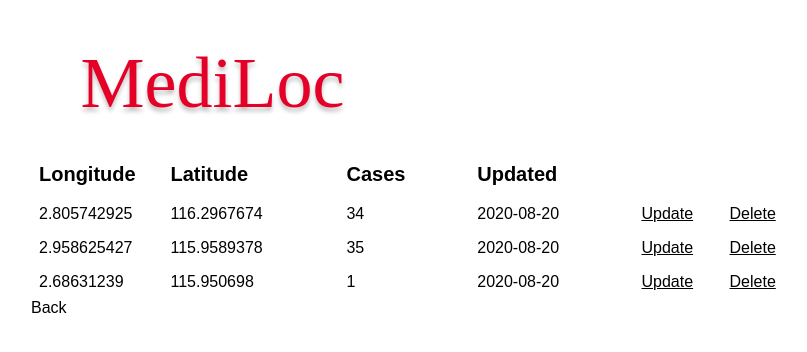
After one commit to danielhariyanto/DiseaseLocationDatabase, a Flask app: page /database in a window 1280 px wide. The commit adds this page. Shown: the top 352 px of the page, without its empty margins (209-1016 px from the left). Run offline with Flask 2, Linux system fonts and the light colour scheme; data comes from the database, SQL or seed files in the repository; some web fonts are replaced.

Commit message:
better UI

```diff
--- a/app.py
+++ b/app.py
@@ -1,7 +1,6 @@
 from flask import Flask, render_template, url_for, request, redirect
 from flask_sqlalchemy import SQLAlchemy
 from datetime import datetime
-import json
 
 app = Flask(__name__)
 app.config['SQLALCHEMY_DATABASE_URI'] = 'sqlite:///test.db'  # three forward slashes for relative path (no need to specify an exact location)
@@ -36,11 +35,15 @@ def index():
             return 'There was an issue adding your village'  # if there ever is a complication, this String will be returned
 
     else:
-        villages = Village.query.order_by(Village.date_created).all()  # looks at database contents in order of date created and returns all of them
         longitudespass = [i for i in db.session.query(Village.longitude)]
         latitudespass = [j for j in db.session.query(Village.latitude)]
-        return render_template('index.html', villages=villages, longitudespass=longitudespass, latitudespass=latitudespass)
+        populationpass = [k for k in db.session.query(Village.population)]
+        return render_template('index.html', longitudespass=longitudespass, latitudespass=latitudespass, populationpass=populationpass)
 
+@app.route('/database', methods=['GET'])
+def showdb():
+    villages = Village.query.order_by(Village.date_created).all()  # looks at database contents in order of date created and returns all of them
+    return render_template('database.html', villages=villages)
 
 @app.route('/delete/<int:id>')  # uses unique id to delete village
 def delete(id):
@@ -67,7 +70,7 @@ def update(id):
 
         try:
             db.session.commit()  # no need to add or delete, just commit the updated content
-            return redirect('/')  # after update, redirect back to homepage to see updated village
+            return redirect('/database')  # after update, redirect back to homepage to see updated village
         except:
             return 'There was an issue updating your village'  # if there ever is a complication, this String will be returned
 
--- a/static/css/main.css
+++ b/static/css/main.css
@@ -1,3 +1,5 @@
+@import url(//db.onlinewebfonts.com/c/3c5514673d764fe183b0b38aae1279c7?family=Iceland);
+
 body, html {
   margin: 0;
   font-family: sans-serif;
@@ -7,6 +9,24 @@ body, html {
   margin: 0 auto;
   width: 800px;
 }
+
+h1 {
+  width: 363px;
+  height: 55px;
+  left: 28px;
+  top: 28px;
+
+  font-family: Iceland;
+  font-style: normal;
+  font-weight: normal;
+  font-size: 72px;
+  line-height: 70px;
+  text-align: center;
+
+  color: #E50027;
+
+  text-shadow: 0px 4px 4px rgba(0, 0, 0, 0.25);
+  }
 
 table {
   table-layout: auto;
@@ -82,3 +102,33 @@ a:link, a:visited {
 a:hover, a:active {
   color: grey;
 }
+
+a.button {
+  -webkit-appearance: button;
+  -moz-appearance: button;
+  appearance: button;
+
+  text-decoration: none;
+  color: initial;
+}
+
+.float-container {
+  border: 3px solid #fff;
+  padding: 20px;
+}
+
+.float-child {
+  width: 50%;
+  float: left;
+  padding: 20px;
+  border: 2px solid red;
+}
+
+a.header-button {
+  -webkit-appearance: button;
+  -moz-appearance: button;
+  appearance: button;
+
+  text-decoration: none;
+  color: initial;
+}
--- /dev/null
+++ b/templates/database.html
@@ -0,0 +1,47 @@
+<!--MAIN HTML FILE SHOWING TO-DO LIST-->
+
+{% extends 'base.html' %}
+
+{% block head %}
+<title>MediLoc</title>
+{% endblock %}
+
+{% block body %}
+<div class="content">
+  <h1 style="text-align: center">MediLoc</h1>
+  {% if villages|length < 1 %}
+  <h4 style="text-align: center">Create a village below!</h4>
+  {% else %}
+  <table>
+    <colgroup>
+      <col style="width: 0%">
+      <col style="width: 25%">
+      <col style="width: 20%">
+      <col style="width: 25%">
+      <col style="width: 40%">
+    </colgroup>
+    <tr>
+      <th>Longitude</th>
+      <th>Latitude</th>
+      <th>Cases</th>
+      <th>Updated</th>
+      <th></th>
+    </tr>
+    {% for village in villages %}  <!--for loop using Jinja syntax-->
+      <tr>
+        <td>{{ village.longitude }}</td>
+        <td>{{ village.latitude }}</td>
+        <td>{{ village.population }}</td>
+        <td>{{ village.date_created.date() }}</td>
+        <td>
+          <a href="/update/{{village.id}}">Update</a>
+          <a style="margin-left: 2em" href="/delete/{{village.id}}">Delete</a>
+        </td>
+      </tr>
+    {% endfor %}
+  </table>
+  {% endif %}
+<div>
+    <a href="/" class="button">Back</a>
+</div>
+{% endblock %}
```
Also changed, not shown: templates/index.html (+21 -40 lines).
